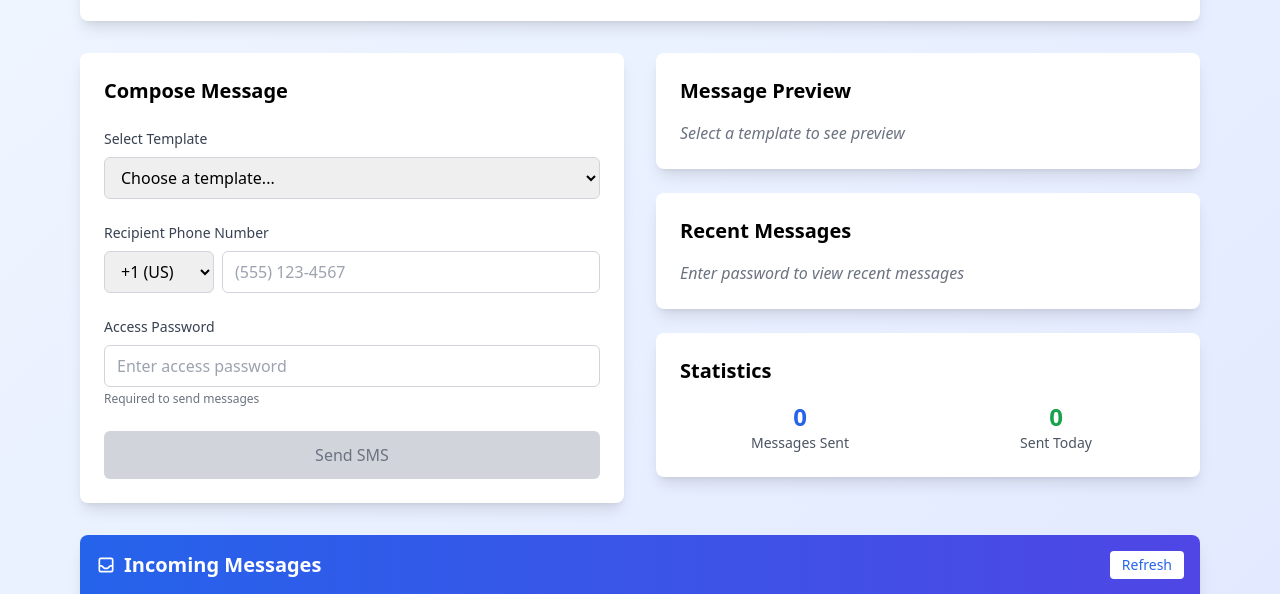
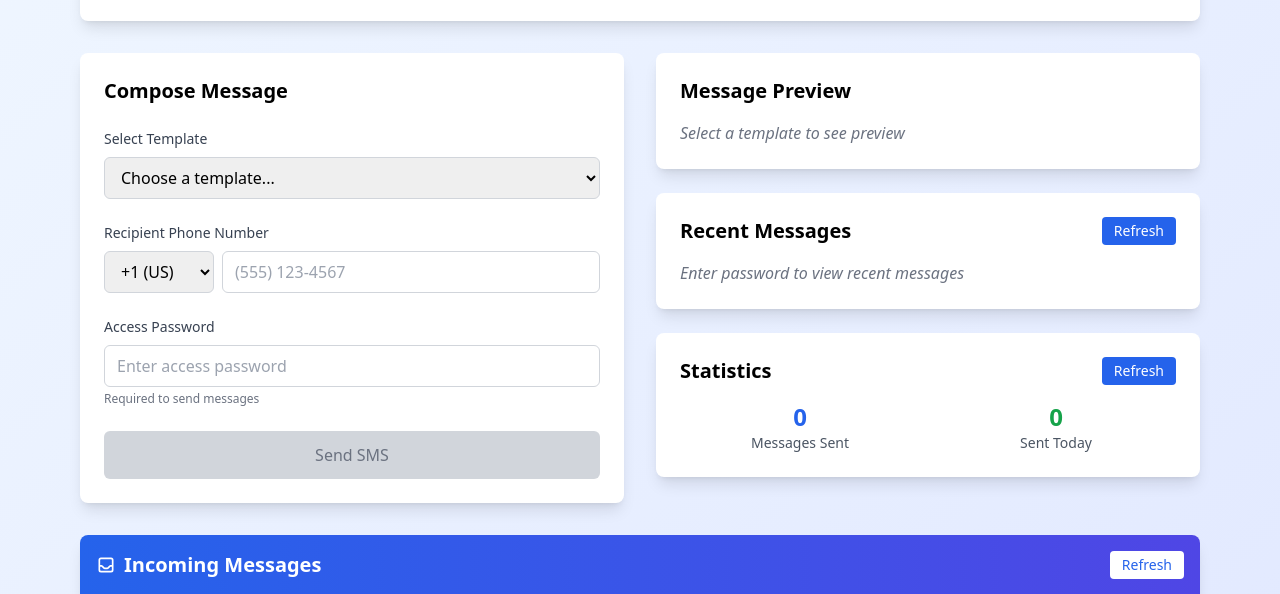
Before and after one commit to Dukekw/sms-app, a website: page public/index.html in a window 1280 px wide. Shown: the part 127-721 px from the top of the page. Drawn offline with nearby package versions, Linux system fonts and the light colour scheme.

Commit message:
Add refresh buttons for Recent Messages and Statistics sections

```diff
--- a/public/index.html
+++ b/public/index.html
@@ -113,7 +113,12 @@
 
                 <!-- Recent Messages -->
                 <div class="bg-white rounded-lg shadow-lg p-6">
-                    <h2 class="text-xl font-semibold mb-4">Recent Messages</h2>
+                    <div class="flex items-center justify-between mb-4">
+                        <h2 class="text-xl font-semibold">Recent Messages</h2>
+                        <button onclick="updateRecentMessages()" class="px-3 py-1 text-sm bg-blue-600 text-white rounded hover:bg-blue-700 transition-colors">
+                            Refresh
+                        </button>
+                    </div>
                     <div id="recentMessages">
                         <p class="text-gray-500 italic">No messages sent yet</p>
                     </div>
@@ -121,7 +126,12 @@
 
                 <!-- Statistics -->
                 <div class="bg-white rounded-lg shadow-lg p-6">
-                    <h2 class="text-xl font-semibold mb-4">Statistics</h2>
+                    <div class="flex items-center justify-between mb-4">
+                        <h2 class="text-xl font-semibold">Statistics</h2>
+                        <button onclick="updateStatistics()" class="px-3 py-1 text-sm bg-blue-600 text-white rounded hover:bg-blue-700 transition-colors">
+                            Refresh
+                        </button>
+                    </div>
                     <div class="grid grid-cols-2 gap-4 text-center">
                         <div>
                             <p class="text-2xl font-bold text-blue-600" id="totalSent">0</p>
```
